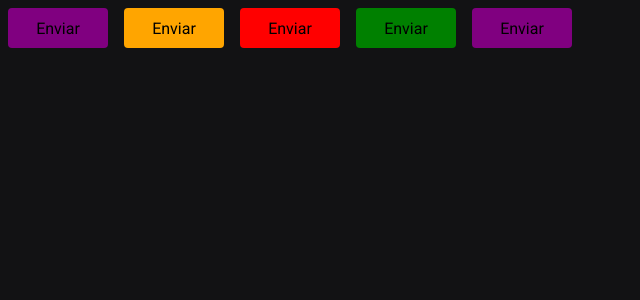
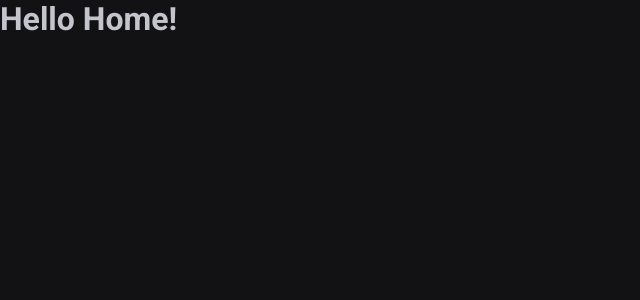
Before and after one commit to ghiberti85/ignite-timer, a React (Vite) app: page / in a window 1280 px wide. Shown: the top 300 px of the page, without its empty margins (0-640 px from the left). Built offline with nearby package versions, Linux system fonts and the light colour scheme.

Commit message:
Configuring React Router Dom

```diff
--- a/package.json
+++ b/package.json
@@ -6,13 +6,13 @@
   "scripts": {
     "dev": "vite",
     "build": "tsc && vite build",
-    "lint": "eslint . --ext ts,tsx --report-unused-disable-directives --max-warnings 0",
-    "preview": "vite preview",
-    "lint": "eslint src --ext .ts,.tsx"
+    "lint": "eslint src --ext .ts,.tsx",
+    "preview": "vite preview"
   },
   "dependencies": {
     "react": "^18.2.0",
     "react-dom": "^18.2.0",
+    "react-router-dom": "^6.18.0",
     "styled-components": "^6.1.0"
   },
   "devDependencies": {
--- a/src/App.tsx
+++ b/src/App.tsx
@@ -1,5 +1,6 @@
 import { ThemeProvider } from "styled-components";
-import { Button } from "./components/Button";
+import { BrowserRouter } from 'react-router-dom';
+import { Router } from "./Router";
 
 import { GlobalStyle } from "./styles/global";
 import { defaultTheme } from "./styles/themes/default";
@@ -7,12 +8,9 @@
 export function App() {
   return (
     <ThemeProvider theme={defaultTheme}>
-      <Button variant="primary"/>
-      <Button variant="secondary"/>
-      <Button variant="danger"/>
-      <Button variant="success" />
-      <Button />
-
+      <BrowserRouter>
+        <Router />
+      </BrowserRouter>
       <GlobalStyle />
     </ThemeProvider>
   )
--- /dev/null
+++ b/src/Router.tsx
@@ -0,0 +1,14 @@
+import { Routes, Route } from 'react-router-dom'
+
+import { Home } from './pages/Home'
+
+import { History } from './pages/History'
+
+export function Router() {
+    return (
+        <Routes>
+            <Route path="/" element={<Home />} />
+            <Route path="/history" element={<History />} />
+        </Routes>
+    );
+}
--- a/src/components/Button.styles.ts
+++ /dev/null
@@ -1,28 +0,0 @@
-import styled, { css } from 'styled-components';
-
-export type ButtonVariant = 'primary' | 'secondary' | 'danger' | 'success';
-
-interface ButtonContainerProps {
-    variant: ButtonVariant;
-}
-
-const buttonVariants = {
-    primary: 'purple',
-    secondary: 'orange',
-    danger: 'red',
-    success: 'green'
-};
-
-export const ButtonContainer = styled.button<ButtonContainerProps>`
-    width: 100px;
-    height: 40px;
-    border-radius: 4px;
-    border: 0;
-    margin: 8px;
-
-    ${props => {
-        return css `
-            background-color: ${buttonVariants[props.variant]}
-        `
-    }}
-`
--- a/src/components/Button.tsx
+++ /dev/null
@@ -1,9 +0,0 @@
-import { ButtonContainer, ButtonVariant } from './Button.styles';
-
-interface ButtonProps {
-    variant?:ButtonVariant;
-}
-
-export function Button ({ variant = 'primary' }: ButtonProps) {
-    return <ButtonContainer variant={variant}>Enviar</ButtonContainer>
-}
--- /dev/null
+++ b/src/pages/History.tsx
@@ -0,0 +1,5 @@
+export function History() {
+    return (
+        <h1>Hello History!</h1>
+    )
+}
--- /dev/null
+++ b/src/pages/Home.tsx
@@ -0,0 +1,5 @@
+export function Home() {
+    return (
+        <h1>Hello Home!</h1>
+    )
+}
```
Also changed, not shown: 1 other file (tests, documents, lock files or other folders).
